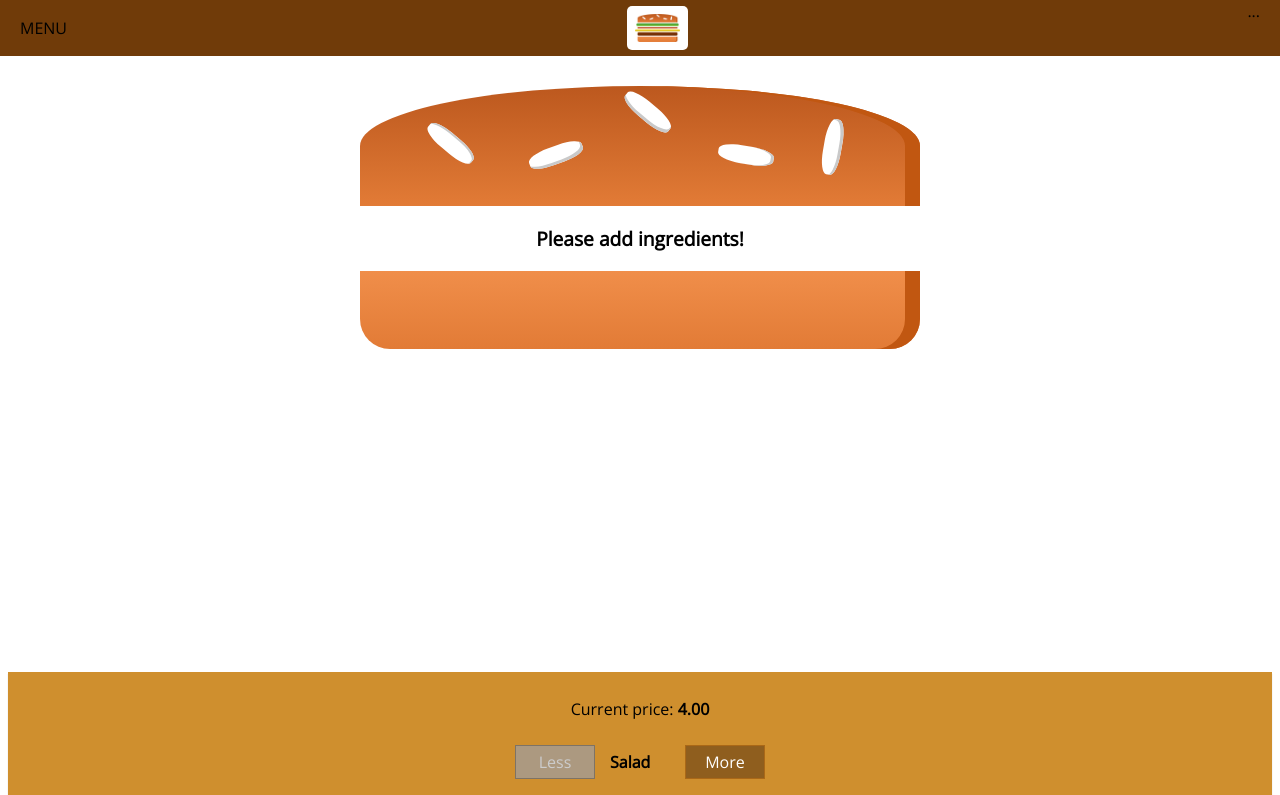
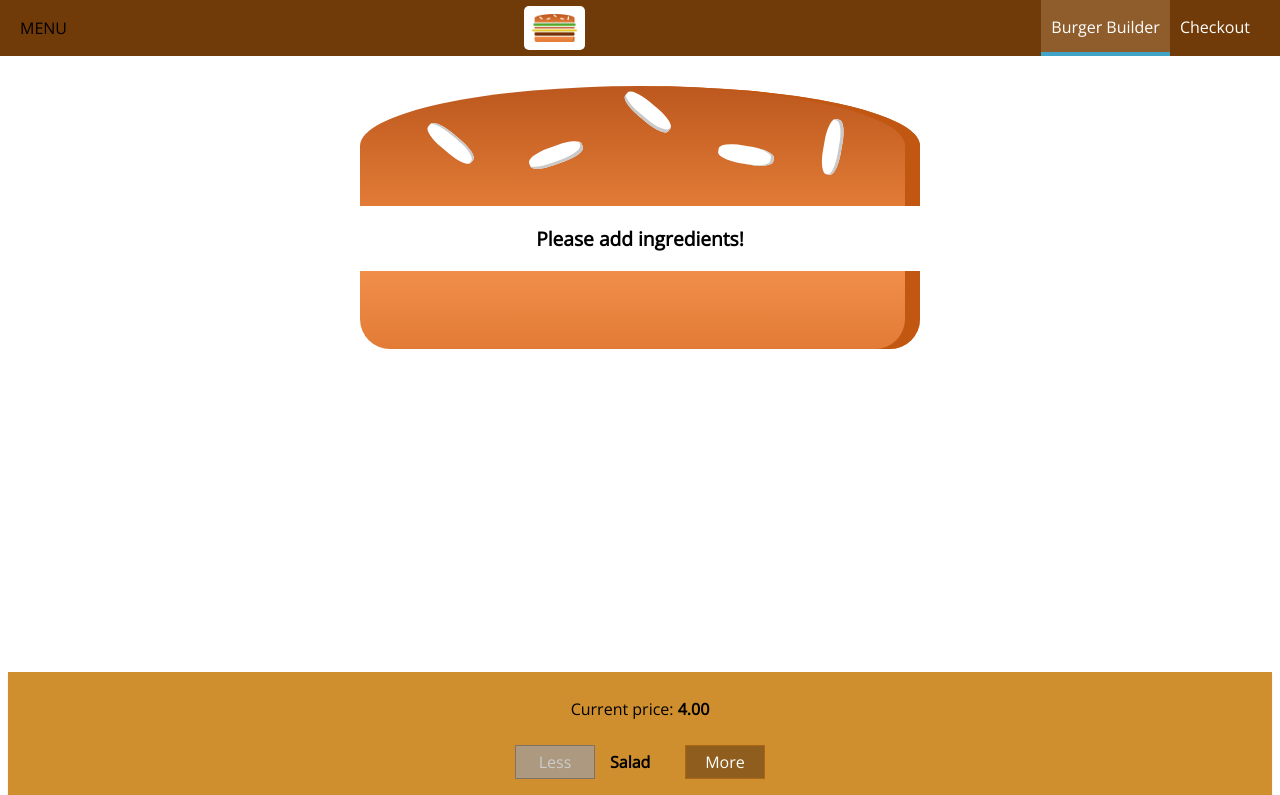
Before and after one commit to andferrario/burger-maker, a React app: page / in a window 1280 px wide. Shown: the top 795 px of the page. Built offline with nearby package versions, Linux system fonts and the light colour scheme.

Commit message:
add navigation comp with navigationItem

```diff
--- /dev/null
+++ b/src/components/Navigation/NavigationItems/NavigationItem/NavigationItem.tsx
@@ -0,0 +1,15 @@
+import React from 'react';
+import '../../../../styles/NavigationItem.css';
+
+interface NavigationItemProps {
+  link: string;
+  active: boolean;
+}
+
+export const NavigationItem: React.FC<NavigationItemProps> = ({ link, active, children }) => (
+  <li className="navigation-item">
+    <a href={link} className={active ? 'active' : ''}>
+      {children}
+    </a>
+  </li>
+);
--- /dev/null
+++ b/src/components/Navigation/NavigationItems/NavigationsItems.tsx
@@ -0,0 +1,14 @@
+import React from 'react';
+import { NavigationItem } from './NavigationItem/NavigationItem';
+import '../../../styles/NavigationItems.css';
+
+export const NavigationItems: React.FC = () => (
+  <ul className="navigation-items">
+    <NavigationItem link="/" active>
+      Burger Builder
+    </NavigationItem>
+    <NavigationItem link="/" active={false}>
+      Checkout
+    </NavigationItem>
+  </ul>
+);
--- a/src/components/Navigation/Toolbar/Toolbar.tsx
+++ b/src/components/Navigation/Toolbar/Toolbar.tsx
@@ -1,11 +1,14 @@
 import React from 'react';
 import '../../../styles/Toolbar.css';
 import { Logo } from '../../Logo/Logo';
+import { NavigationItems } from '../NavigationItems/NavigationsItems';
 
 export const Toolbar: React.FC = () => (
   <header className="toolbar">
     <div>MENU</div>
     <Logo />
-    <nav>...</nav>
+    <nav>
+      <NavigationItems />
+    </nav>
   </header>
 );
--- /dev/null
+++ b/src/styles/NavigationItem.css
@@ -0,0 +1,25 @@
+.navigation-item {
+    margin: 0;
+    box-sizing: border-box;
+    display: flex;
+    height: 100%;
+    align-items: center;
+}
+
+.navigation-item a {
+    color: white;
+    text-decoration: none;
+    height: 100%;
+    padding: 16px 10px;
+    border-bottom: 4px solid transparent;
+    box-sizing: border-box;
+    display: block;
+}
+
+.navigation-item a:hover,
+.navigation-item a:active,
+.navigation-item a.active {
+    background-color: #8F5C2C;
+    border-bottom: 4px solid #40A4C8;
+    color: white;
+}
--- /dev/null
+++ b/src/styles/NavigationItems.css
@@ -0,0 +1,8 @@
+.navigation-items {
+    margin: 0;
+    padding: 0;
+    list-style: none;
+    display: flex;
+    align-items: center;
+    height: 100%;
+}
```
